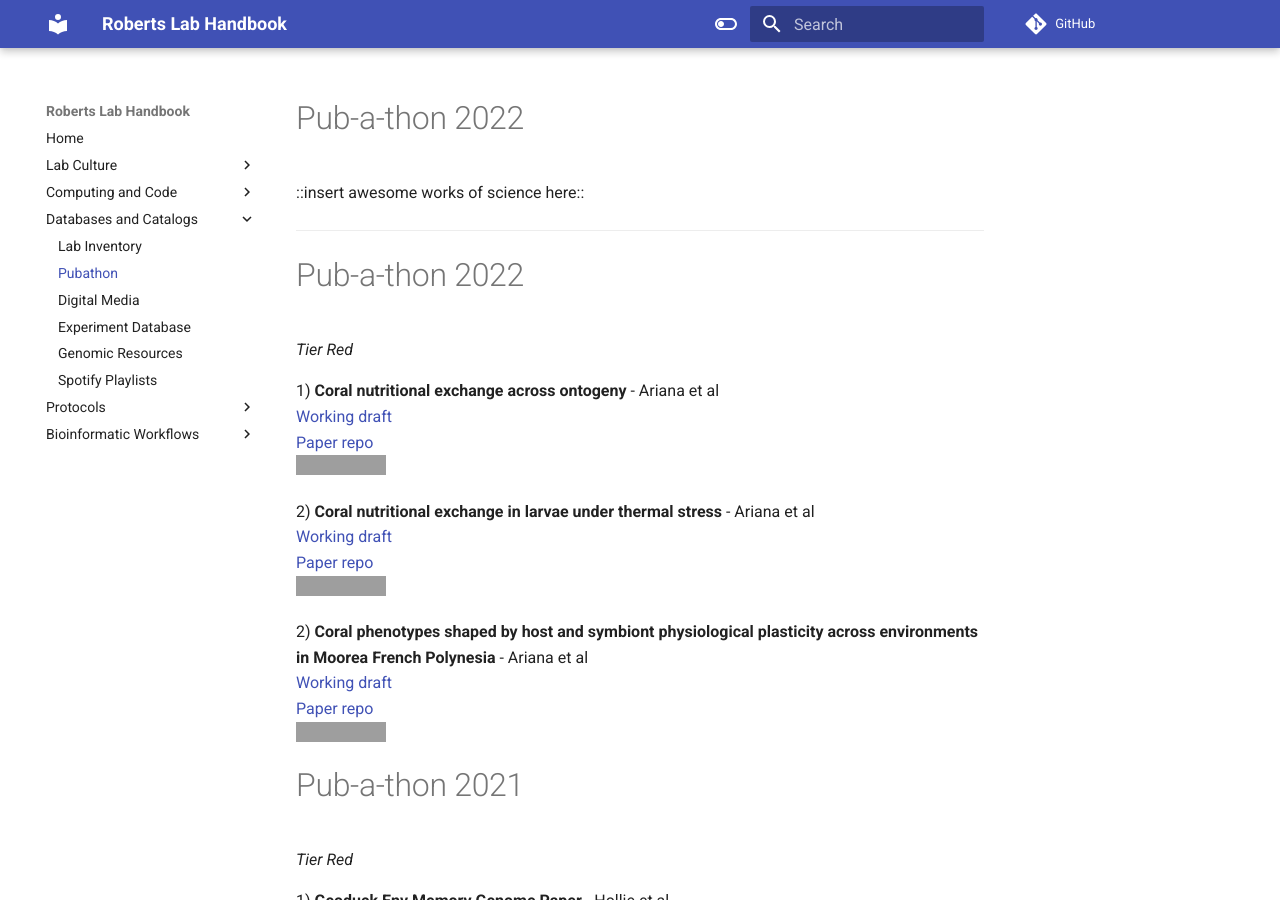
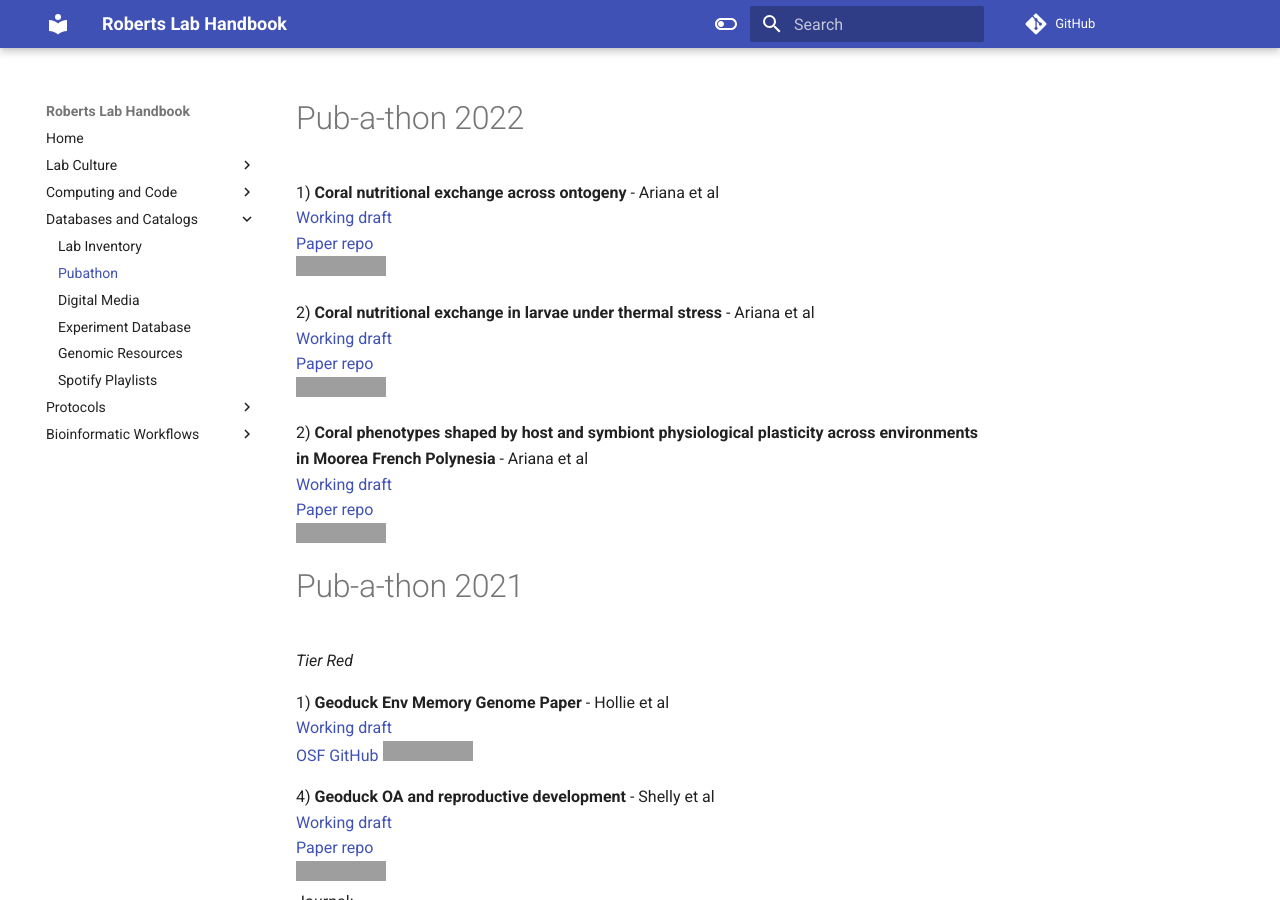
Before and after one commit to RobertsLab/resources, an MkDocs documentation site: the page built from docs/Pubathon.md, in a window 1280 px wide and 900 px high. Built offline with MkDocs 1.6.1 and Material for MkDocs 9.7.7, drawn with Linux system fonts in a browser that asks for light colours; comment, search, counter and statistics services are not loaded; grey boxes are pictures that could not be loaded.

Commit message:
Update Pubathon.md

```diff
--- a/docs/Pubathon.md
+++ b/docs/Pubathon.md
@@ -1,13 +1,7 @@
-# Pub-a-thon 2022
 
-
-::insert awesome works of science here::
-
----
 
 # Pub-a-thon 2022
 
-_Tier Red_
 
 1) **Coral nutritional exchange across ontogeny** - Ariana et al
 [Working draft](https://docs.google.com/document/d/10Wmr_ceODWreZfS8WPekvoBwD2xEqlq28iSitapHTHA/edit)
```
